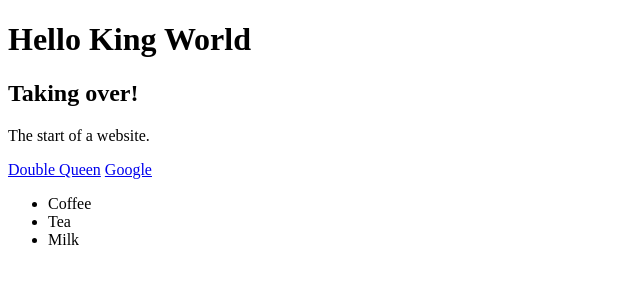
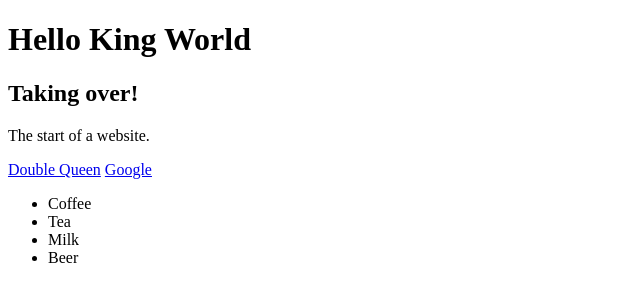
Before and after one commit to kingchanchan/hello-king-world, a plain HTML site: page index.html in a window 1280 px wide. Shown: the full height of the page, 0-640 px from the left. Drawn offline with Linux system fonts and the light colour scheme.

Commit message:
Added beer

```diff
--- a/index.html
+++ b/index.html
@@ -1,7 +1,7 @@
 <!DOCTYPE html>
 <html>
   <head>
-    <style src='./index.css'></style>
+    <style src="./index.css"></style>
     <title>Hello King World</title>
   </head>
 
@@ -22,6 +22,7 @@
         <li>Coffee</li>
         <li>Tea</li>
         <li>Milk</li>
+        <li>Beer</li>
       </ul>
     </div>
   </body>
```
